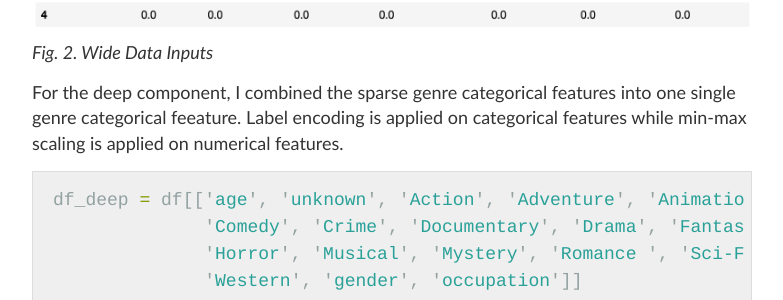
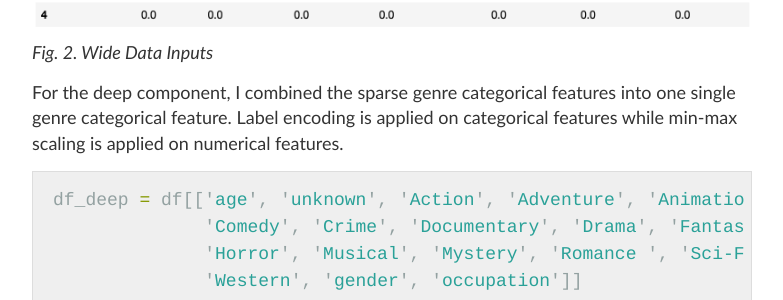
Before and after one commit to wngaw/wngaw.github.io, a Jekyll site: the page built from _posts/2019-07-28-wide-and-deep-learning.md, in a window 1280 px wide and 900 px high, scrolled down 2921 px. Shown: the part 179-479 px from the top of the window, without its empty margins (248-1031 px from the left). Built offline with Jekyll 4.4.1, drawn with Linux system fonts in a browser that asks for light colours; formulas are drawn with MathJax 3.

````diff
--- a/_posts/2019-07-28-wide-and-deep-learning.md
+++ b/_posts/2019-07-28-wide-and-deep-learning.md
@@ -94,7 +95,7 @@
 *Fig. 2. Wide Data Inputs*
 <br />
 
-For the deep component, I combined the sparse genre categorical features into one single genre categorical feeature. Label encoding is applied on categorical features while min-max scaling is applied on numerical features.
+For the deep component, I combined the sparse genre categorical features into one single genre categorical feature. Label encoding is applied on categorical features while min-max scaling is applied on numerical features.
 
 ```python
 df_deep = df[['age', 'unknown', 'Action', 'Adventure', 'Animation', 'Childrens',
````
Also changed, not shown: other parts of _posts/2019-07-28-wide-and-deep-learning.md (+1 -0 lines).
